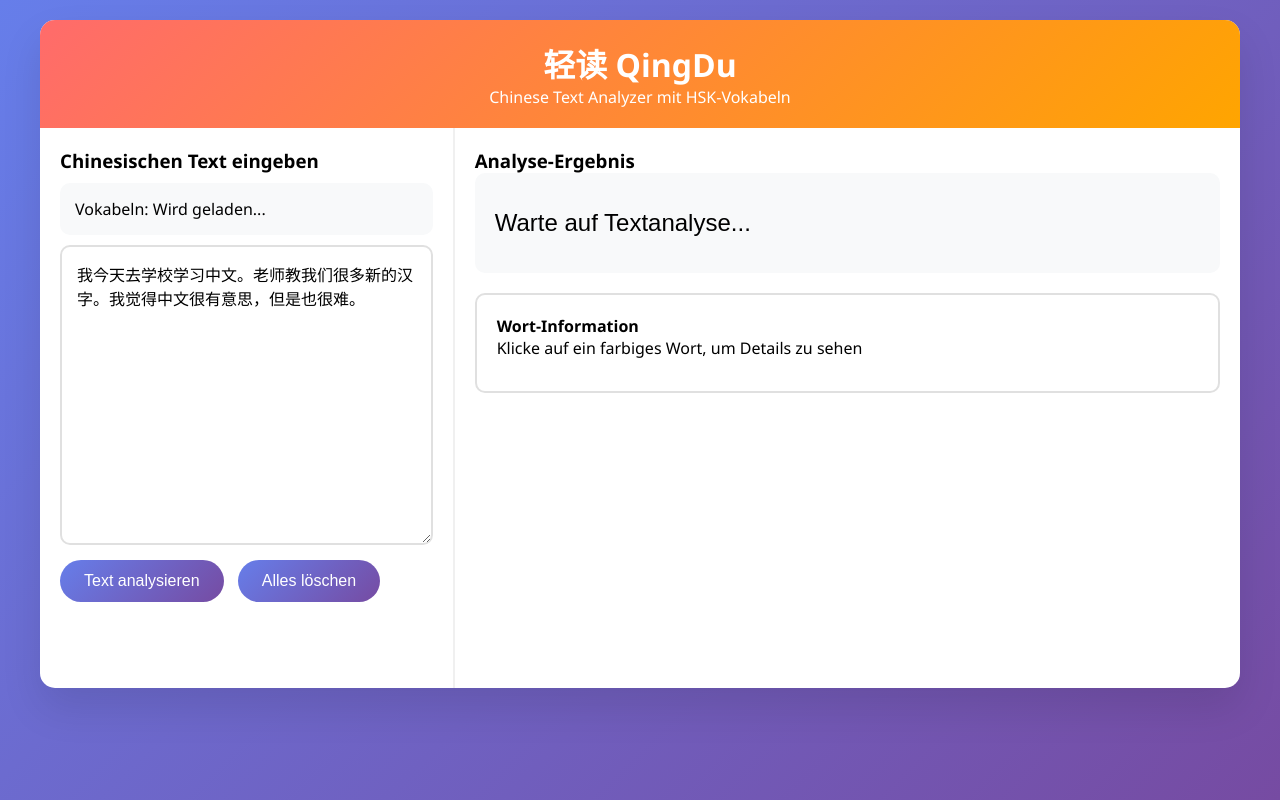
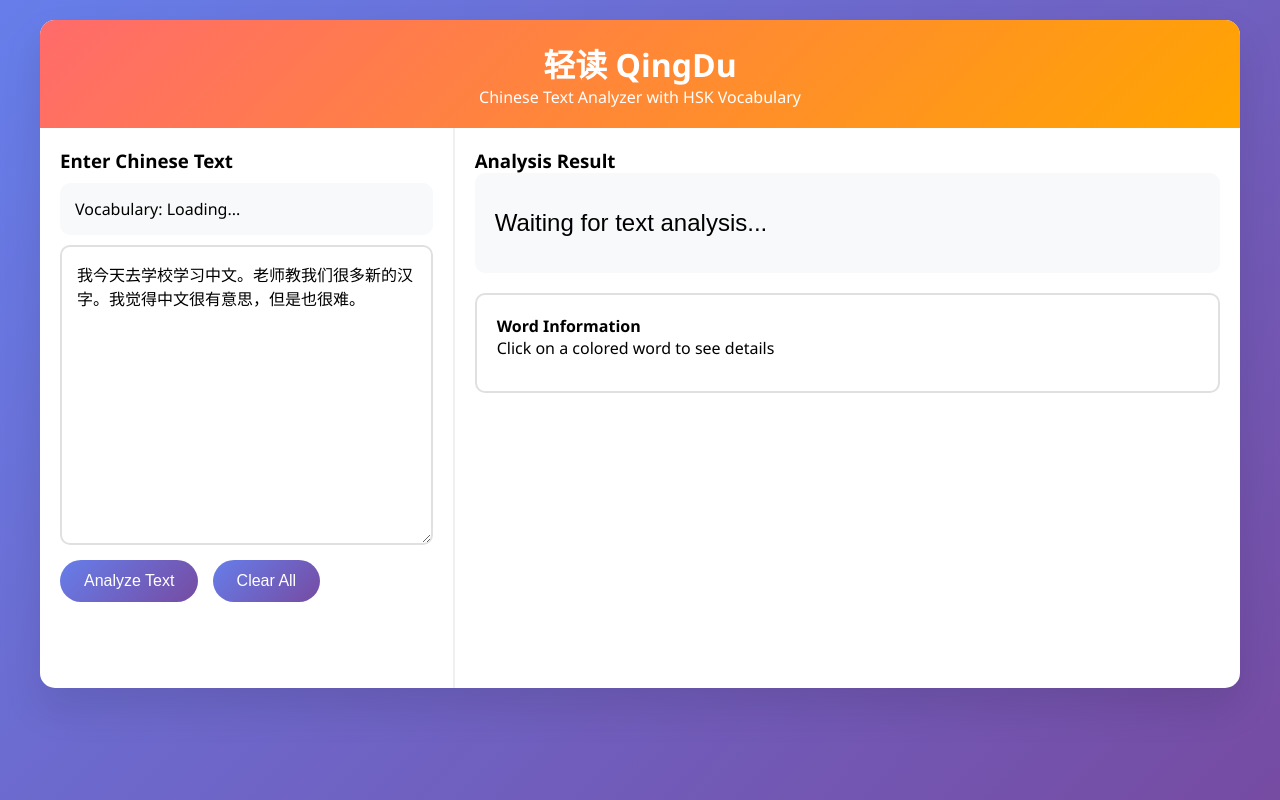
Before and after one commit to mkampl/qingdu, a FastAPI app: page / in a window 1280 px wide. Run offline with FastAPI, Linux system fonts and the light colour scheme; parts of the project's set-up code (start-up, migrations or seed data) failed here and were passed over.

Commit message:
switch to english

```diff
--- a/templates/index.html
+++ b/templates/index.html
@@ -1,5 +1,5 @@
 <!DOCTYPE html>
-<html lang="de">
+<html lang="en">
 <head>
     <meta charset="UTF-8">
     <meta name="viewport" content="width=device-width, initial-scale=1.0">
@@ -43,33 +43,33 @@
     <div class="container">
         <div class="header">
             <h1>轻读 QingDu</h1>
-            <p>Chinese Text Analyzer mit HSK-Vokabeln</p>
+            <p>Chinese Text Analyzer with HSK Vocabulary</p>
         </div>
         <div class="main-content">
             <div class="input-section">
-                <h3>Chinesischen Text eingeben</h3>
-                <div class="stats" id="vocabStats">Vokabeln: <span id="vocabCount">Lädt...</span></div>
-                <textarea id="textInput" placeholder="Gib hier deinen chinesischen Text ein...">我今天去学校学习中文。老师教我们很多新的汉字。我觉得中文很有意思，但是也很难。</textarea>
-                <button class="btn" onclick="analyzeText()">Text analysieren</button>
-                <button class="btn" onclick="clearAll()">Alles löschen</button>
+                <h3>Enter Chinese Text</h3>
+                <div class="stats" id="vocabStats">Vocabulary: <span id="vocabCount">Loading...</span></div>
+                <textarea id="textInput" placeholder="Enter your Chinese text here...">我今天去学校学习中文。老师教我们很多新的汉字。我觉得中文很有意思，但是也很难。</textarea>
+                <button class="btn" onclick="analyzeText()">Analyze Text</button>
+                <button class="btn" onclick="clearAll()">Clear All</button>
             </div>
             <div class="reading-section">
-                <h3>Analyse-Ergebnis</h3>
-                <div class="reading-text" id="readingArea">Warte auf Textanalyse...</div>
+                <h3>Analysis Result</h3>
+                <div class="reading-text" id="readingArea">Waiting for text analysis...</div>
                 <div class="word-info-panel" id="wordInfo">
-                    <h4>Wort-Information</h4>
-                    <p>Klicke auf ein farbiges Wort, um Details zu sehen</p>
+                    <h4>Word Information</h4>
+                    <p>Click on a colored word to see details</p>
                 </div>
                 <div class="word-info-panel" id="sentenceInfo" style="display:none; background: #e8f5e8;">
                     <div style="display: flex; justify-content: space-between; align-items: center;">
-                        <h4>Satz-Übersetzung</h4>
-                        <button class="tts-btn" onclick="speakSentence()" id="sentenceTTSBtn">🔊 Vorlesen</button>
+                        <h4>Sentence Translation</h4>
+                        <button class="tts-btn" onclick="speakSentence()" id="sentenceTTSBtn">🔊 Play</button>
                     </div>
                     <p id="sentenceText"></p>
                     <p id="sentenceTranslation" style="margin-top: 10px; color: #666;"></p>
                 </div>
                 <div class="stats" id="statistics" style="display:none;">
-                    <h4>Statistik</h4>
+                    <h4>Statistics</h4>
                     <div id="statsContent"></div>
                 </div>
             </div>
@@ -82,24 +82,24 @@
             fetch('/api/vocabulary-stats').then(function(response) {
                 return response.json();
             }).then(function(data) {
-                document.getElementById('vocabCount').textContent = data.loaded ? data.count.toLocaleString() + ' Wörter geladen' : 'Wird geladen...';
+                document.getElementById('vocabCount').textContent = data.loaded ? data.count.toLocaleString() + ' words loaded' : 'Loading...';
             }).catch(function(error) {
-                document.getElementById('vocabCount').textContent = 'Fehler beim Laden';
+                document.getElementById('vocabCount').textContent = 'Error loading';
             });
         };
         function analyzeText() {
             var text = document.getElementById('textInput').value.trim();
             var readingArea = document.getElementById('readingArea');
-            if (!text) { alert('Bitte gib einen Text ein!'); return; }
-            readingArea.innerHTML = '<div class="loading">Analysiere Text mit jieba...</div>';
+            if (!text) { alert('Please enter some text!'); return; }
+            readingArea.innerHTML = '<div class="loading">Analyzing text with jieba...</div>';
             fetch('/api/analyze', { method: 'POST', headers: { 'Content-Type': 'application/json' }, body: JSON.stringify({ text: text }) }).then(function(response) {
-                if (!response.ok) throw new Error('Analyse fehlgeschlagen');
+                if (!response.ok) throw new Error('Analysis failed');
                 return response.json();
             }).then(function(data) {
                 currentAnalysisData = data;
                 displayResults(data);
             }).catch(function(error) {
-                readingArea.innerHTML = '<div style="color: #e74c3c;">Fehler: ' + error.message + '</div>';
+                readingArea.innerHTML = '<div style="color: #e74c3c;">Error: ' + error.message + '</div>';
             });
         }
         function displayResults(data) {
@@ -141,61 +141,56 @@
             var dist = [];
             for (var key in stats.hsk_distribution) { if (stats.hsk_distribution[key] > 0) dist.push(key.toUpperCase() + ': ' + stats.hsk_distribution[key]); }
             document.getElementById('statistics').style.display = 'block';
-            document.getElementById('statsContent').innerHTML = '<p><strong>Zeichen:</strong> ' + stats.total_characters + '</p><p><strong>Wörter:</strong> ' + stats.total_words + '</p><p><strong>HSK-Wörter:</strong> ' + stats.hsk_words + '</p><p><strong>Geschätztes Level:</strong> ' + stats.estimated_level + ' (Pinyin ab HSK ' + (pinyinLevel + 1) + '+)</p><p><strong>Verteilung:</strong> ' + dist.join(', ') + '</p>';
+            document.getElementById('statsContent').innerHTML = '<p><strong>Characters:</strong> ' + stats.total_characters + '</p><p><strong>Words:</strong> ' + stats.total_words + '</p><p><strong>HSK Words:</strong> ' + stats.hsk_words + '</p><p><strong>Estimated Level:</strong> ' + stats.estimated_level + ' (Pinyin for HSK ' + (pinyinLevel + 1) + '+)</p><p><strong>Distribution:</strong> ' + dist.join(', ') + '</p>';
         }
         function showWordInfo(word, level, pinyin, meaning) {
             var wordInfo = document.getElementById('wordInfo');
             var displayLevel = level.replace('new-', 'HSK ').replace('+', '+');
             var escaped = word.replace(/'/g, "\\'");
-            wordInfo.innerHTML = '<div style="display: flex; justify-content: space-between; align-items: center;"><h4>' + word + ' <span style="color: #667eea;">' + displayLevel + '</span></h4><button class="tts-btn" onclick="speakWord(\'' + escaped + '\')">🔊 Vorlesen</button></div><p><strong>Pinyin:</strong> ' + pinyin + '</p><p><strong>Bedeutung:</strong> ' + meaning + '</p>';
+            wordInfo.innerHTML = '<div style="display: flex; justify-content: space-between; align-items: center;"><h4>' + word + ' <span style="color: #667eea;">' + displayLevel + '</span></h4><button class="tts-btn" onclick="speakWord(\'' + escaped + '\')">🔊 Play</button></div><p><strong>Pinyin:</strong> ' + pinyin + '</p><p><strong>Meaning:</strong> ' + meaning + '</p>';
             wordInfo.style.display = 'block';
             document.getElementById('sentenceInfo').style.display = 'none';
         }
         function showSentence(sentence) {
             currentSentenceText = sentence.replace(/\\'/g, "'").replace(/&quot;/g, '"');
             var sentenceInfo = document.getElementById('sentenceInfo');
-            document.getElementById('sentenceText').innerHTML = '<strong>Chinesisch:</strong> ' + currentSentenceText;
-            document.getElementById('sentenceTranslation').innerHTML = 'Übersetze...';
+            document.getElementById('sentenceText').innerHTML = '<strong>Chinese:</strong> ' + currentSentenceText;
+            document.getElementById('sentenceTranslation').innerHTML = 'Translating...';
             sentenceInfo.style.display = 'block';
             document.getElementById('wordInfo').style.display = 'none';
-            fetch('/api/translate', { method: 'POST', headers: { 'Content-Type': 'application/json' }, body: JSON.stringify({ text: currentSentenceText, target_lang: 'de' }) }).then(function(response) {
-                if (!response.ok) throw new Error('Übersetzung fehlgeschlagen');
+            fetch('/api/translate', { method: 'POST', headers: { 'Content-Type': 'application/json' }, body: JSON.stringify({ text: currentSentenceText, target_lang: 'en' }) }).then(function(response) {
+                if (!response.ok) throw new Error('Translation failed');
                 return response.json();
             }).then(function(data) {
-                var cacheInfo = data.cached ? ' (gecached)' : '';
-                document.getElementById('sentenceTranslation').innerHTML = '<strong>Deutsch:</strong> ' + data.translation + '<small style="color: #999;">' + cacheInfo + '</small>';
+                var cacheInfo = data.cached ? ' (cached)' : '';
+                document.getElementById('sentenceTranslation').innerHTML = '<strong>English:</strong> ' + data.translation + '<small style="color: #999;">' + cacheInfo + '</small>';
             }).catch(function(error) {
-                document.getElementById('sentenceTranslation').innerHTML = '<span style="color: #e74c3c;">Fehler: ' + error.message + '</span>';
+                document.getElementById('sentenceTranslation').innerHTML = '<span style="color: #e74c3c;">Error: ' + error.message + '</span>';
             });
         }
         function speakWord(text) {
             var cleanText = text.replace(/\\'/g, "'").replace(/&quot;/g, '"');
             console.log('TTS speaking:', cleanText);
-
             var url = '/api/tts/' + encodeURIComponent(cleanText);
             console.log('TTS URL:', url);
-
             var audio = new Audio(url);
-
             audio.onerror = function(e) {
                 console.error('TTS error:', e);
-                alert('TTS konnte nicht geladen werden.');
+                alert('TTS could not be loaded.');
             };
-
             audio.onloadeddata = function() {
                 console.log('TTS audio loaded successfully');
             };
-
             audio.play().catch(function(err) {
                 console.error('Play error:', err);
-                alert('Fehler: ' + err.message);
+                alert('Error: ' + err.message);
             });
         }
         function speakSentence() { if (currentSentenceText) speakWord(currentSentenceText); }
         function clearAll() {
             document.getElementById('textInput').value = '';
-            document.getElementById('readingArea').innerHTML = 'Warte auf Textanalyse...';
-            document.getElementById('wordInfo').innerHTML = '<h4>Wort-Information</h4><p>Klicke auf ein farbiges Wort, um Details zu sehen</p>';
+            document.getElementById('readingArea').innerHTML = 'Waiting for text analysis...';
+            document.getElementById('wordInfo').innerHTML = '<h4>Word Information</h4><p>Click on a colored word to see details</p>';
             document.getElementById('wordInfo').style.display = 'block';
             document.getElementById('sentenceInfo').style.display = 'none';
             document.getElementById('statistics').style.display = 'none';
```
